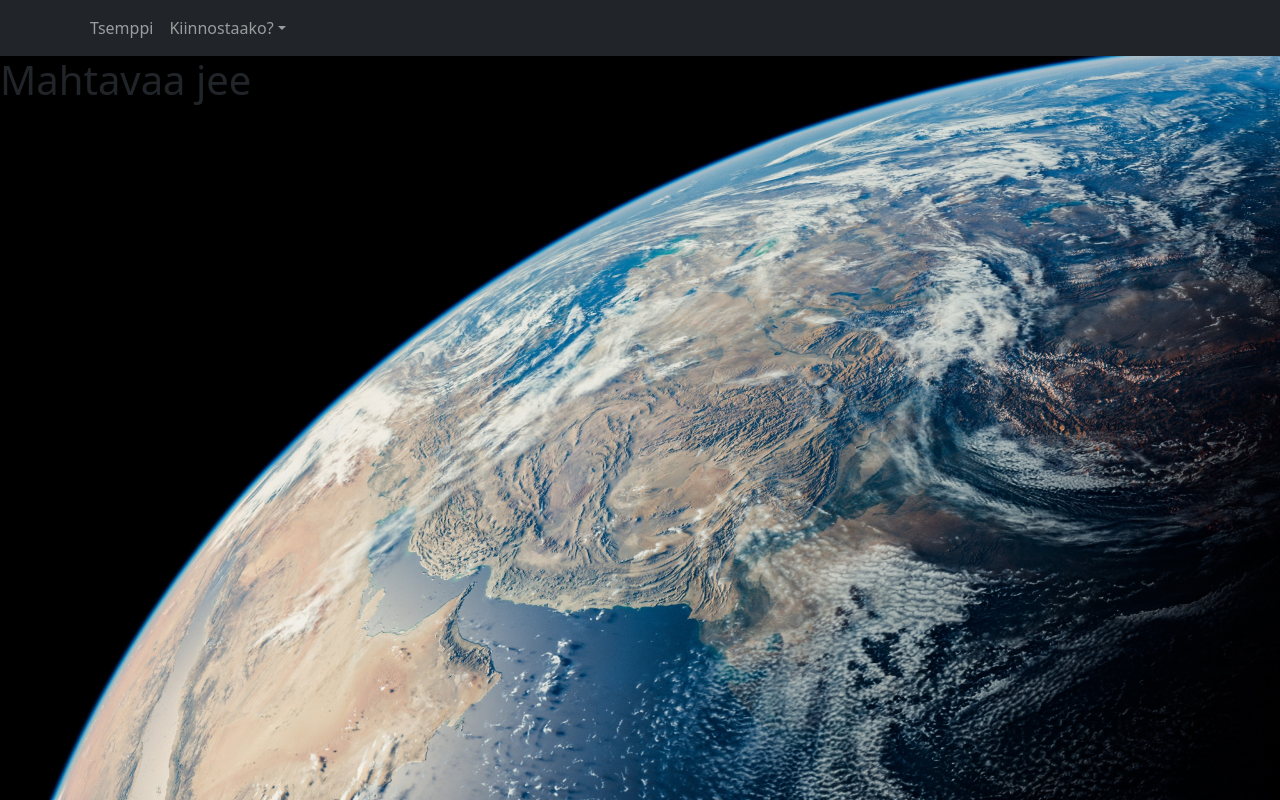
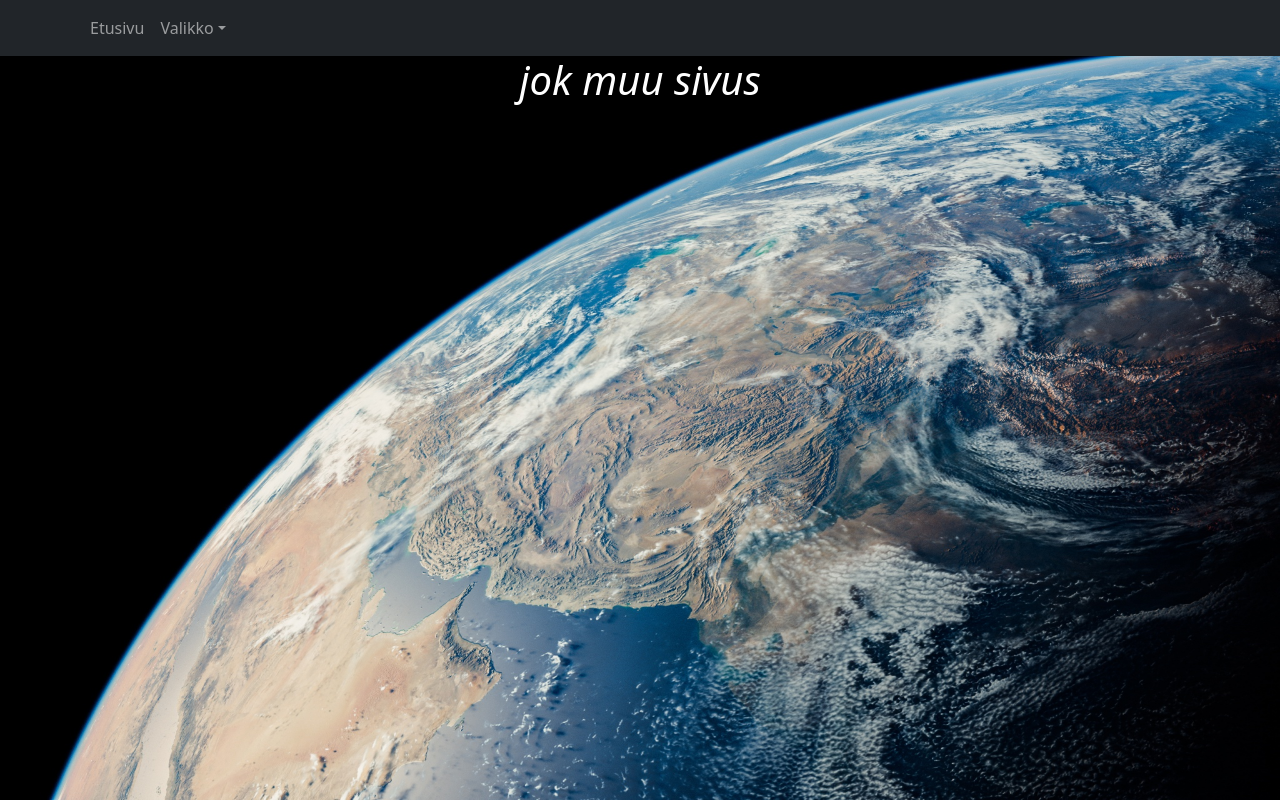
Before and after one commit to Climateproject/main, a React (Create React App) app: page / in a window 1280 px wide. Built offline with nearby package versions, Linux system fonts and the light colour scheme.

Commit message:
muokattu

```diff
--- a/package.json
+++ b/package.json
@@ -7,8 +7,10 @@
     "@testing-library/react": "^13.4.0",
     "@testing-library/user-event": "^13.5.0",
     "bootstrap": "^5.2.2",
+    "chart.js": "^4.0.1",
     "react": "^18.2.0",
     "react-bootstrap": "^2.6.0",
+    "react-chartjs-2": "^5.0.1",
     "react-dom": "^18.2.0",
     "react-scripts": "5.0.1",
     "web-vitals": "^2.1.4"
--- a/src/App.css
+++ b/src/App.css
@@ -40,3 +40,10 @@ body {
   background-image: url("/src/images/globe.jpg");
   background-size: 1600px 800px;
  }
+
+ h1 {
+  text-align: center;
+  font-style: oblique;
+  color: white;
+
+ }
--- a/src/App.js
+++ b/src/App.js
@@ -1,4 +1,6 @@
 import './App.css';
+import {bar, line, pie} from 'react-chartjs-2';
+import {chart as chartJS} from "chart.js/auto";
 import {Container} from 'react-bootstrap';
 import { Nav } from 'react-bootstrap';
 import { Navbar } from 'react-bootstrap';
@@ -17,27 +19,37 @@ function App() {
           <Container>
              {/* Lisätään hampparimenu */}
             <Navbar.Toggle aria-controls='basic-navbar-nav'></Navbar.Toggle>
-            {/* Navi piilotetaan kapeammassa näytössö (vain hamppari-ikoni näkyy) */}
             <Navbar.Collapse id='basic-navbar-nav'>
                  {/* onSelect asettaa menussa valitun itemin eventKeyn */}
               <Nav className="me-auto" onSelect={sel => setSelection(sel)}>
-                  <Nav.Link eventKey={"kaikilla on hauskaa!"}>Tsemppi</Nav.Link>
-                  <NavDropdown title="Kiinnostaako?" id="basic-nav-dropdown">
-                    <NavDropdown.Item eventKey={"jjee moti satasessa"}>Samuli</NavDropdown.Item>
-                    <NavDropdown.Item eventKey={"wwuhuu"}>Meri</NavDropdown.Item>
-                    <NavDropdown.Divider /> {/* Tää erittelee meidät*/}
-                    <NavDropdown.Item eventKey={"koodaus on kivaa"}>Inka</NavDropdown.Item>
-                    <NavDropdown.Item eventKey={":--)"}>Juuso</NavDropdown.Item>
+                  <Nav.Link eventKey={"kaikilla on hauskaa!"}>Etusivu</Nav.Link>
+                  <NavDropdown title="Valikko" id="basic-nav-dropdown">
+                    <NavDropdown.Item eventKey={1}>Samuli</NavDropdown.Item>
+                    <NavDropdown.Divider />
+                    <NavDropdown.Item eventKey={2}>Meri</NavDropdown.Item>
+                    <NavDropdown.Divider />
+                    <NavDropdown.Item eventKey={3}>Inka</NavDropdown.Item>
+                    <NavDropdown.Divider />
+                    <NavDropdown.Item eventKey={4}>Juuso</NavDropdown.Item>
                   </NavDropdown>
                 </Nav>
             </Navbar.Collapse>
           </Container>
       </Navbar>
 
-      <h1>Mahtavaa jee {selection}</h1>
+      {selection == 2 ? <Chart1/> : <h1>jok muu sivus</h1>}
+
 
     </div>
   );
 }
 
+function Chart1()
+{
+    return (
+      <div> style={{ display}}
+        Tässä o chart1
+      </div>
+    )
+}
 export default App;
```
Also changed, not shown: 1 other file (tests, documents, lock files or other folders).
